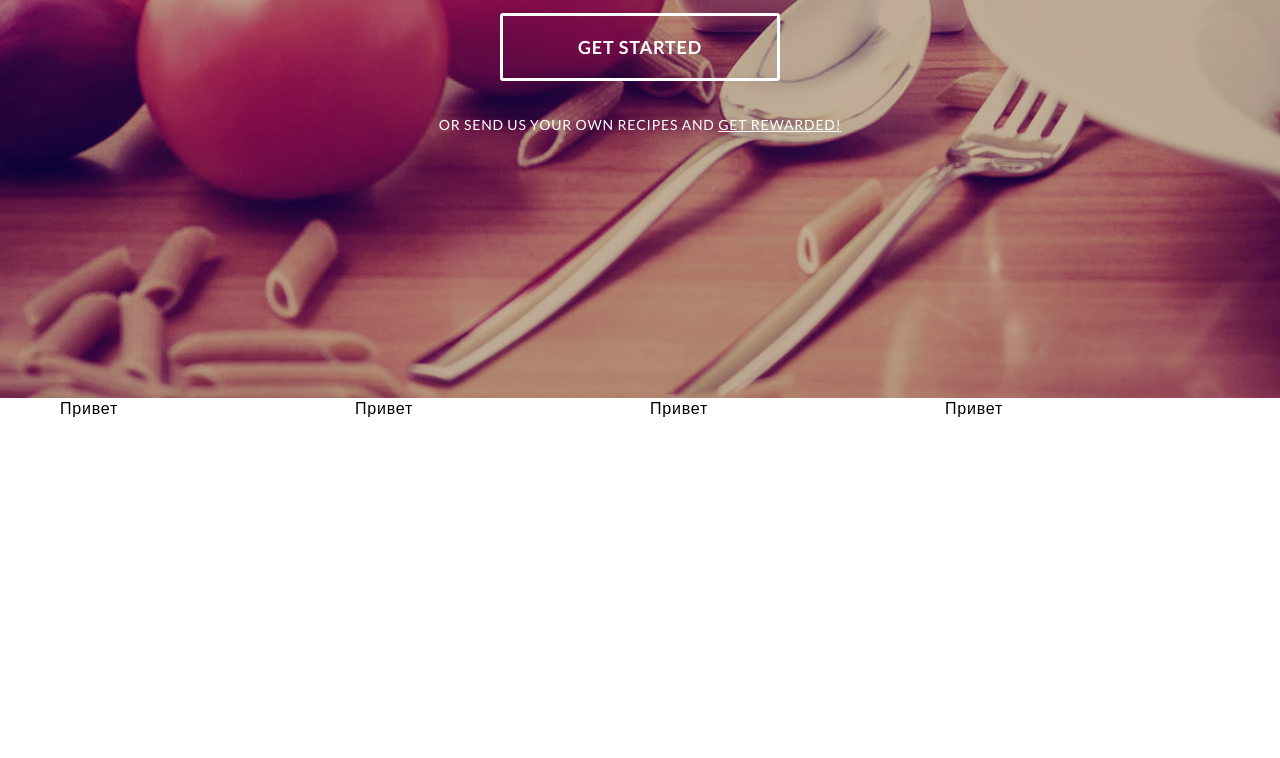
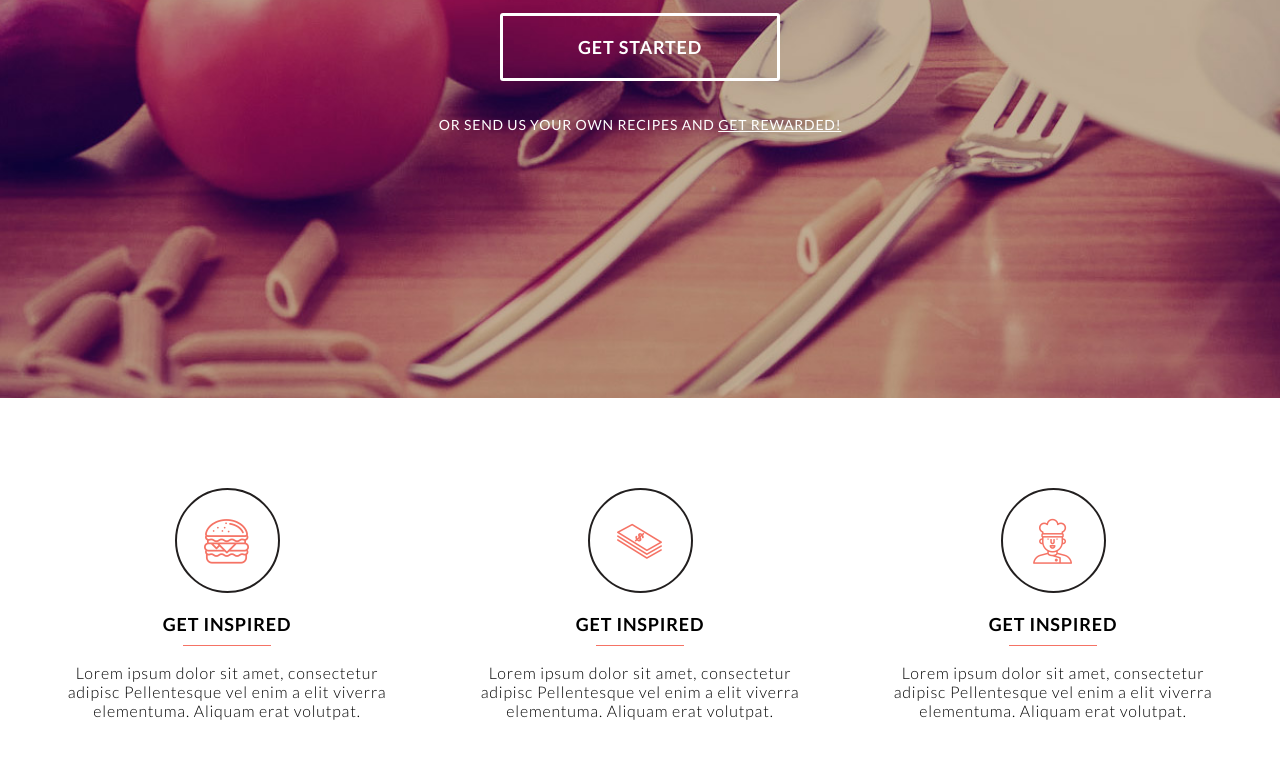
Before and after one commit to nikitagolovchenko/fudi, a plain HTML site: page index.html in a window 1280 px wide. Shown: the part 529-1287 px from the top of the page. Before the commit the page ends 947 px from the top, so only its background shows below. Drawn offline with Linux system fonts and the light colour scheme.

Commit message:
add services block

```diff
--- a/index.html
+++ b/index.html
@@ -51,14 +51,48 @@
             </div>
         </div>
 
-    <div class="container">
-        <div class="row">
-            <div class="col-5">Привет</div>
-            <div class="col-5">Привет</div>
-            <div class="col-5">Привет</div>
-            <div class="col-5">Привет</div>
+        <!-- Services -->
+        <div class="services">
+            <div class="container">
+                <div class="row justify-content-center justify-content-lg-between">
+                    <div class="col-16 col-md-8 col-lg-6">
+                        <div class="services__content d-flex flex-column align-items-center">
+                            <div class="services__item">
+                                <span class="icon-burger services__icon"></span>
+                            </div>
+                            <h3 class="title">Get inspired</h3>
+                            <p class="services__text">Lorem ipsum dolor sit amet, consectetur adipisc
+                                Pellentesque vel enim a elit viverra elementuma.
+                                 Aliquam erat volutpat. </p>
+                        </div>
+                    </div>
+
+                    <div class="col-16 col-md-8 col-lg-6">
+                        <div class="services__content d-flex flex-column align-items-center">
+                            <div class="services__item">
+                                <span class="icon-banknote services__icon"></span>
+                            </div>
+                            <h3 class="title">Get inspired</h3>
+                            <p class="services__text">Lorem ipsum dolor sit amet, consectetur adipisc
+                                Pellentesque vel enim a elit viverra elementuma.
+                                 Aliquam erat volutpat. </p>
+                        </div>
+                    </div>
+
+                    <div class="col-16 col-md-8 col-lg-6">
+                        <div class="services__content d-flex flex-column align-items-center">
+                            <div class="services__item">
+                                <span class="icon-chef services__icon"></span>
+                            </div>
+                            <h3 class="title">Get inspired</h3>
+                            <p class="services__text">Lorem ipsum dolor sit amet, consectetur adipisc
+                                Pellentesque vel enim a elit viverra elementuma.
+                                 Aliquam erat volutpat. </p>
+                        </div>
+                    </div>
+                </div>
+            </div>
         </div>
-    </div>
 
     </div>
 </body>
--- /dev/null
+++ b/scss/_fonts.scss
@@ -0,0 +1,35 @@
+@font-face {
+    font-family: 'icomoon';
+    src:  url('../fonts/icomoon.eot?q7lv1a');
+    src:  url('../fonts/icomoon.eot?q7lv1a#iefix') format('embedded-opentype'),
+      url('../fonts/icomoon.ttf?q7lv1a') format('truetype'),
+      url('../fonts/icomoon.woff?q7lv1a') format('woff'),
+      url('../fonts/icomoon.svg?q7lv1a#icomoon') format('svg');
+    font-weight: normal;
+    font-style: normal;
+  }
+
+  [class^="icon-"], [class*=" icon-"] {
+    /* use !important to prevent issues with browser extensions that change fonts */
+    font-family: 'icomoon' !important;
+    speak: none;
+    font-style: normal;
+    font-weight: normal;
+    font-variant: normal;
+    text-transform: none;
+    line-height: 1;
+
+    /* Better Font Rendering =========== */
+    -webkit-font-smoothing: antialiased;
+    -moz-osx-font-smoothing: grayscale;
+  }
+
+  .icon-banknote:before {
+    content: "\e900";
+  }
+  .icon-burger:before {
+    content: "\e901";
+  }
+  .icon-chef:before {
+    content: "\e902";
+  }
--- /dev/null
+++ b/scss/blocks/_services.scss
@@ -0,0 +1,58 @@
+.services {
+    padding: 30px 0;
+    font-size: 14px;
+
+    @media (min-width: $screen-sm) {
+        padding: 45px 0;
+        font-size: 15px;
+    }
+
+    @media (min-width: $screen-md) {
+        padding: 75px 0;
+        font-size: 16px;
+    }
+
+    &__content {
+        margin: 15px 0;
+    }
+
+    &__item {
+        width: 80px;
+        height: 80px;
+        border: 2px solid $black-light;
+        border-radius: 50%;
+        position: relative;
+
+        @media (min-width: $screen-sm) {
+            width: 95px;
+            height: 95px;
+        }
+
+        @media (min-width: $screen-md) {
+            width: 105px;
+            height: 105px;
+        }
+    }
+
+    &__icon {
+        position: absolute;
+        top: 50%;
+        left: 50%;
+        transform: translate(-50%, -50%);
+        font-size: 35px;
+        color: $red;
+
+        @media (min-width: $screen-md) {
+            font-size: 40px;
+        }
+
+        @media (min-width: $screen-md) {
+            font-size: 45px;
+        }
+    }
+
+    &__text {
+        font-weight: $light;
+        text-align: center;
+    }
+}
--- /dev/null
+++ b/scss/blocks/_title.scss
@@ -0,0 +1,20 @@
+.title {
+    font-size: $font-size--18px;
+    text-transform: uppercase;
+    font-family: $font-family;
+    font-weight: $bold;
+    margin-bottom: 18px;
+    position: relative;
+    padding: 20px 10px 10px;
+
+    &:after {
+        content: "";
+        top: 100%;
+        left: 50%;
+        position: absolute;
+        width: 88px;
+        height: 1px;
+        background-color: $red;
+        transform: translateX(-50%);
+    }
+}
--- a/scss/helpers/_mixins.scss
+++ b/scss/helpers/_mixins.scss
@@ -5,7 +5,3 @@
     justify-content: $justify-content;
     align-items: $align-items;
 }
-
-@mixin letter-spacing ($space) {
-    letter-spacing: $space;
-}
--- a/scss/helpers/_variables.scss
+++ b/scss/helpers/_variables.scss
@@ -1,5 +1,6 @@
 $white: #fff;
 $black: #000;
+$black-light: #221f1f;
 $red: #f57365;
 
 $font-family: 'Lato', sans-serif;
--- a/scss/style.scss
+++ b/scss/style.scss
@@ -8,8 +8,14 @@
 
 @import "core";
 
+@import "fonts";
+
 @import "blocks/header";
 
 @import "blocks/intro";
 
 @import "blocks/btn";
+
+@import "blocks/services";
+
+@import "blocks/title";
```
Also changed, not shown: css/style.css, fonts/icomoon.ttf (added), fonts/icomoon.woff (added), 3 other files.
